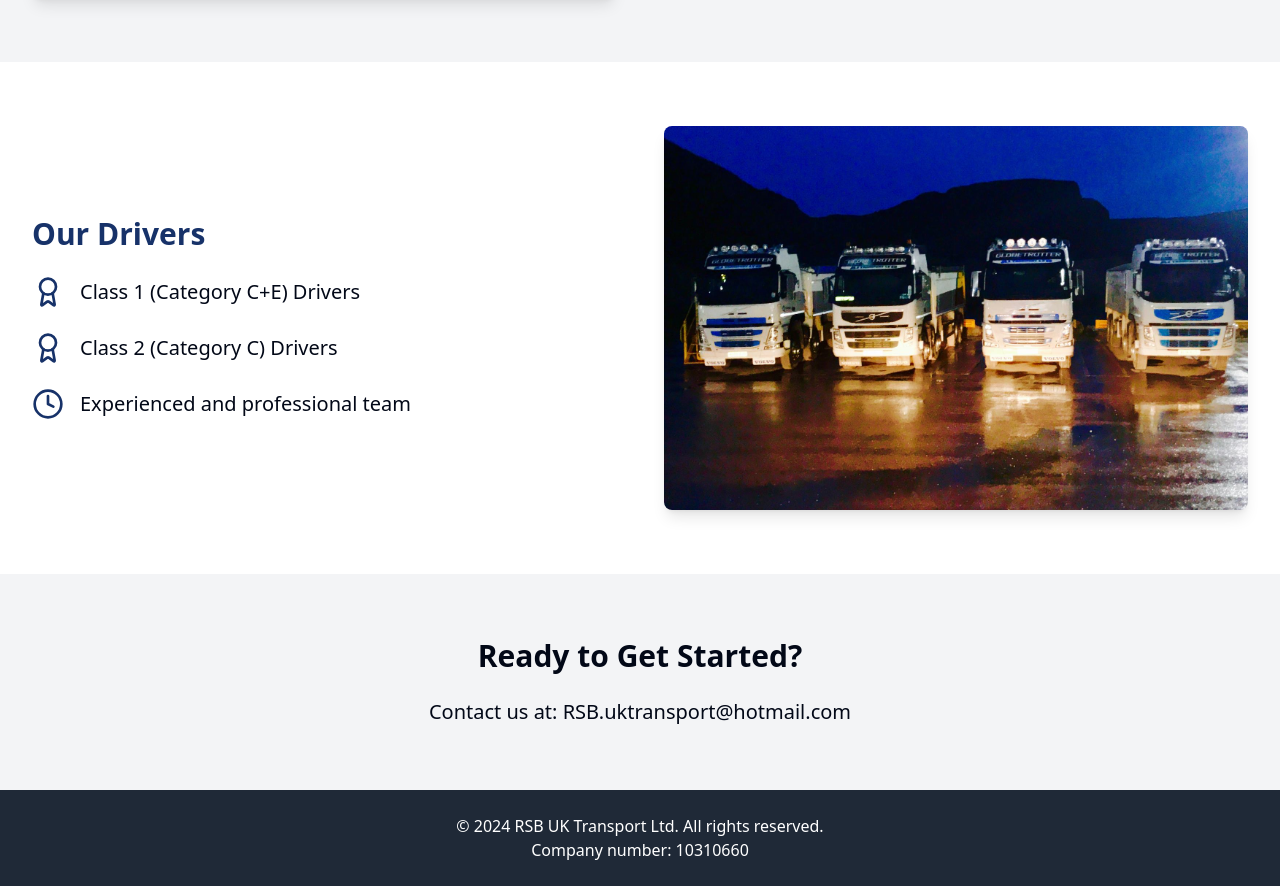
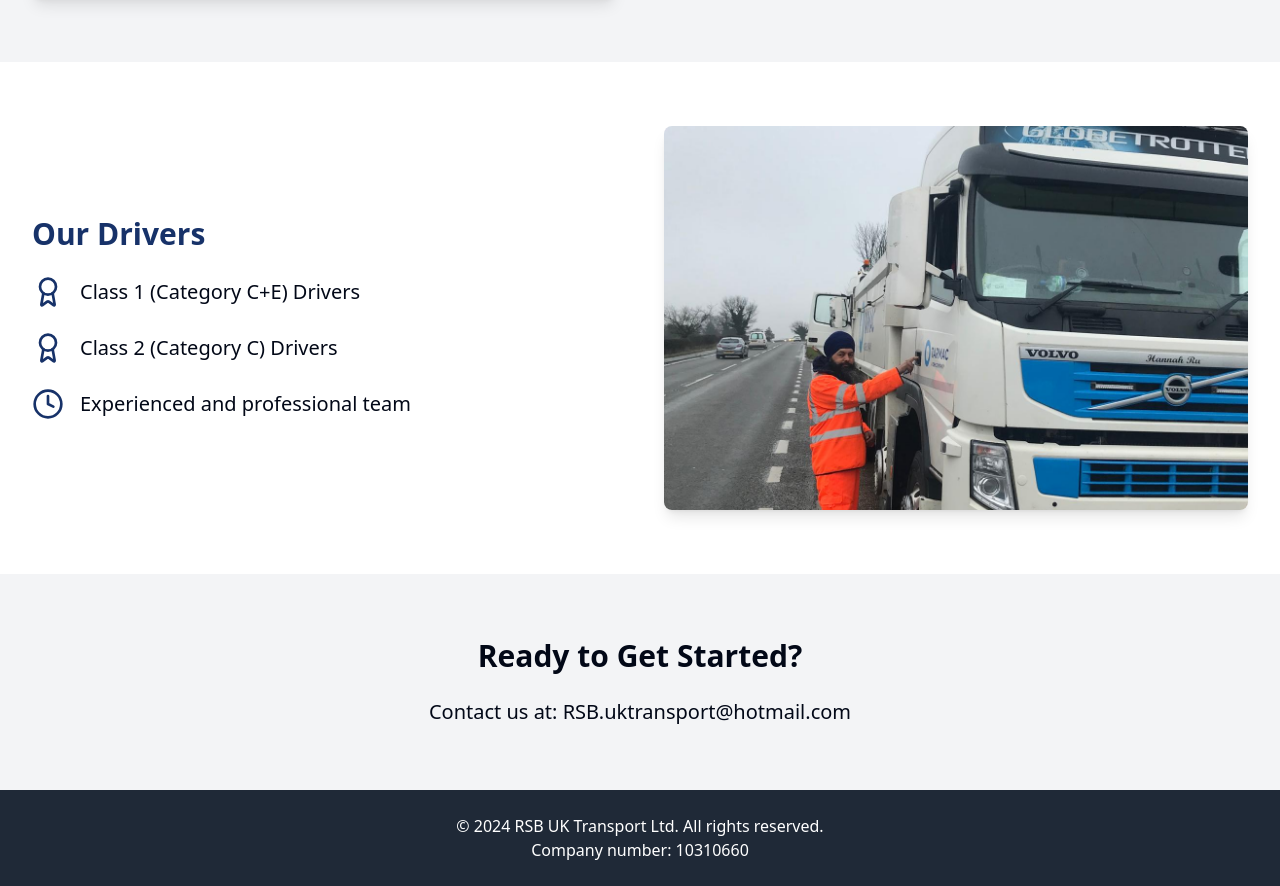
Before and after one commit to Derbyshire-Removals/transport-titanium-web, a React (Vite) app: page / in a window 1280 px wide. Shown: the part 1270-2156 px from the top of the page. Built offline with nearby package versions, Linux system fonts and the light colour scheme.

Commit message:
add driver photo

```diff
--- a/src/components/DriverSection.jsx
+++ b/src/components/DriverSection.jsx
@@ -6,7 +6,7 @@ const DriverSection = () => {
     <section className="bg-white py-16">
       <div className="container mx-auto flex flex-col md:flex-row-reverse items-center gap-12">
         <div className="w-full md:w-1/2">
-          <img src="/img-3.jpeg" alt="Our Drivers" className="rounded-lg shadow-lg w-full h-96 object-cover" />
+          <img src="/driver-1.jpeg" alt="Our Drivers" className="rounded-lg shadow-lg w-full h-96 object-cover" />
         </div>
         <div className="w-full md:w-1/2">
           <h2 className="text-3xl font-bold mb-6 text-primary">Our Drivers</h2>
```
Also changed, not shown: public/driver-1.jpeg (added).
